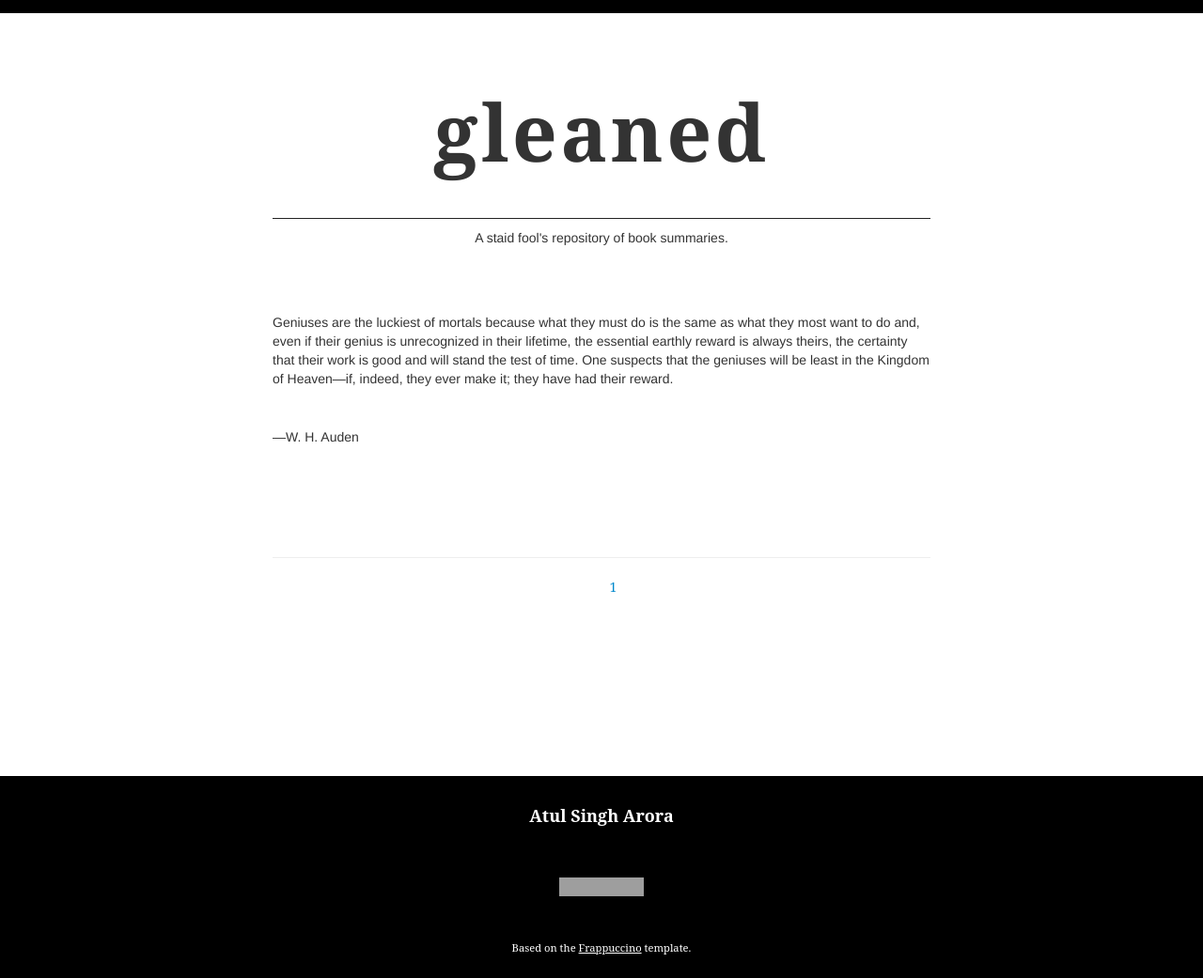
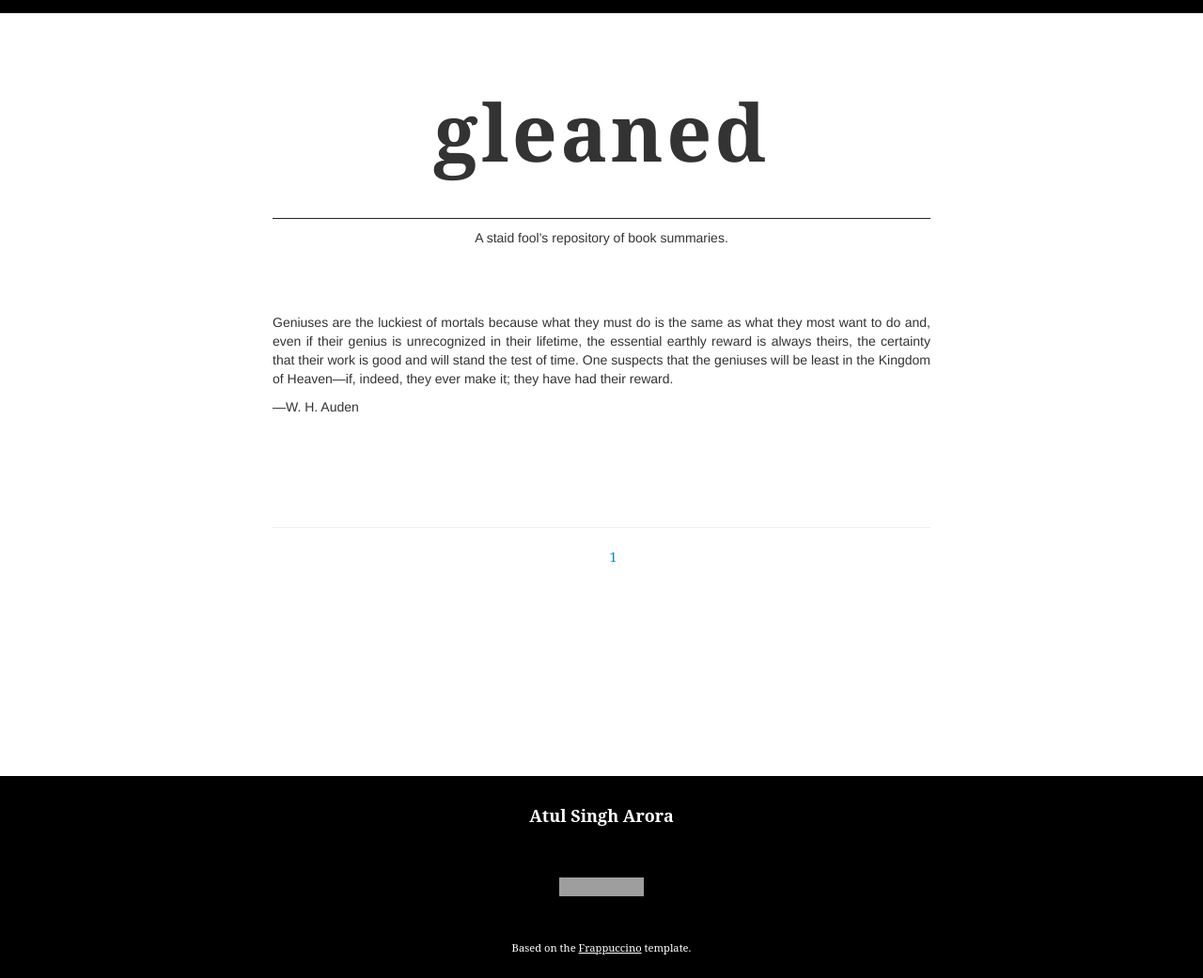
Before and after one commit to gleaned/gleaned.github.io, a Jekyll site: the page built from index.html, in a window 1280 px wide. Shown: the whole page at 94% size. Built offline with Jekyll 4.4.1, drawn with Linux system fonts in a browser that asks for light colours; some web fonts are replaced; grey boxes are pictures that could not be loaded.

Commit message:
/ ‘index.html’

```diff
--- a/index.html
+++ b/index.html
@@ -11,7 +11,7 @@
     		<section class="content">
     		  <h1>gleaned</h1>
           <p style="text-align:center;margin-bottom:5em">A staid fool's repository of book summaries.</p>
-          <p style="margin-bottom:3em">Geniuses are the luckiest of mortals because what they must do is the same as what they most want to do and, even if their genius is unrecognized in their lifetime, the essential earthly reward is always theirs, the certainty that their work is good and will stand the test of time. One suspects that the geniuses will be least in the Kingdom of Heaven—if, indeed, they ever make it; they have had their reward.</p>
+          <p style="text-align:justify;text-justify:interword>margin-bottom:3em">Geniuses are the luckiest of mortals because what they must do is the same as what they most want to do and, even if their genius is unrecognized in their lifetime, the essential earthly reward is always theirs, the certainty that their work is good and will stand the test of time. One suspects that the geniuses will be least in the Kingdom of Heaven—if, indeed, they ever make it; they have had their reward.</p>
           <p style="margin-bottom:7em">—W. H. Auden</p>
 
     		</section>
```
